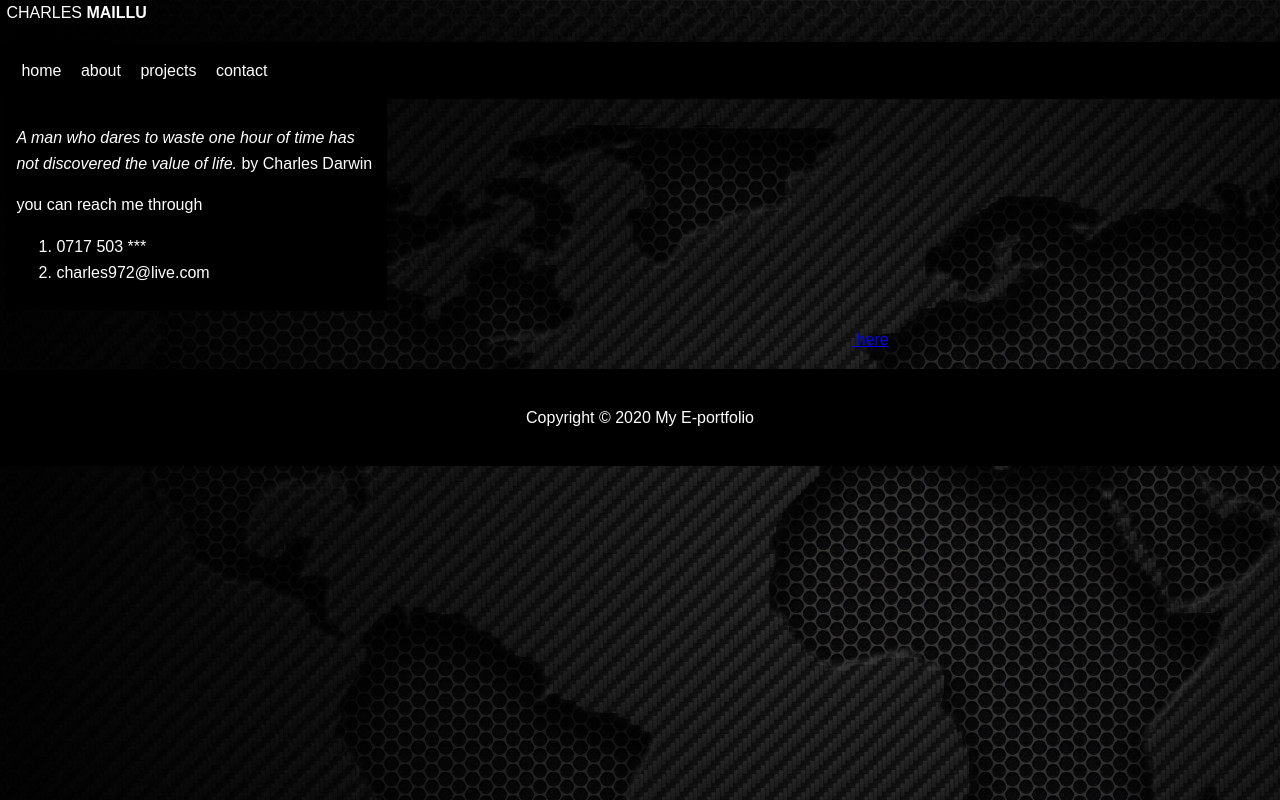
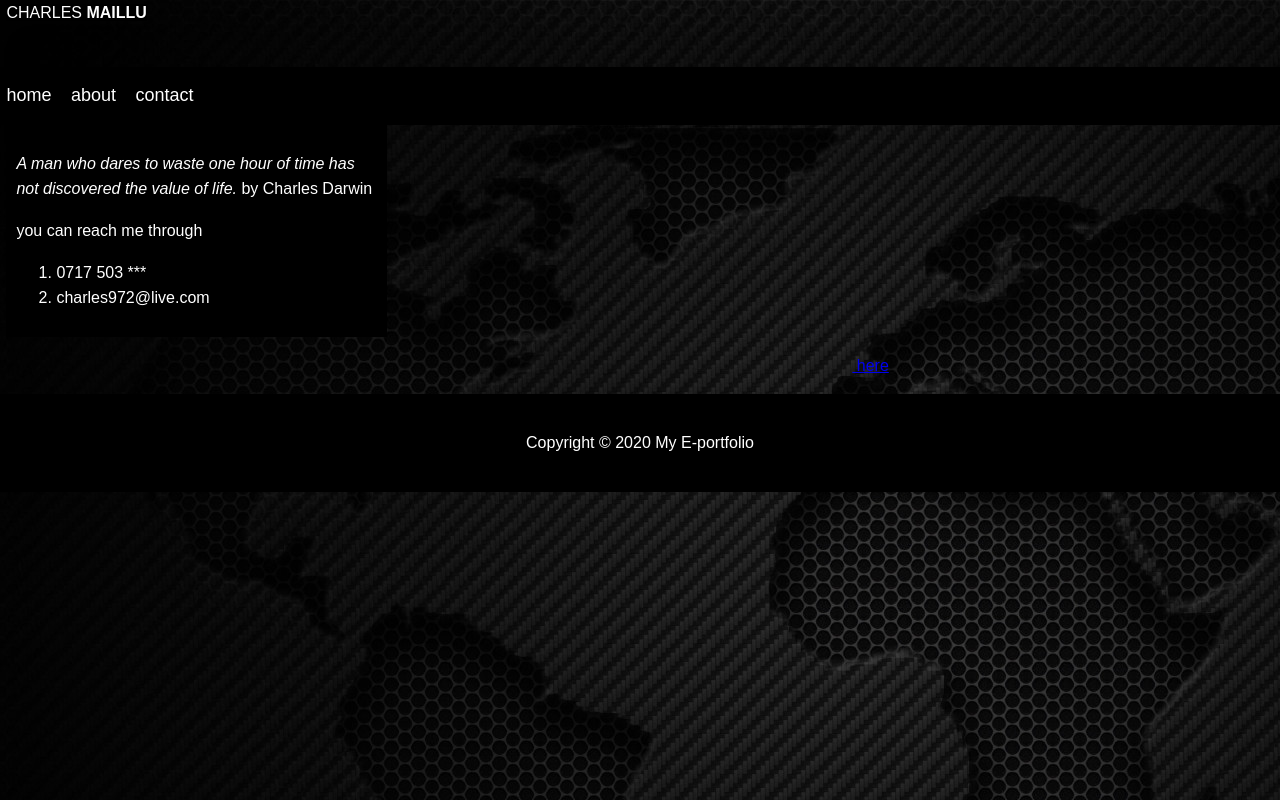
Before and after one commit to charlesmaillu/contacts, a plain HTML site: page index.html in a window 1280 px wide. Drawn offline with Linux system fonts and the light colour scheme.

Commit message:
make changes in task bar, changing url

```diff
--- a/css/styles.css
+++ b/css/styles.css
@@ -21,7 +21,6 @@ body{
 }
 
 #navbar{
-    display: flex;
     background-color: #000000;
     color: white;
 
--- a/index.html
+++ b/index.html
@@ -15,16 +15,15 @@
             <h id=mainheader>CHARLES <strong>MAILLU</strong> </p>
         </header>
 
-    </div>
+    </div>git initial-scale
 
 
     <nav id="navbar" >
         <div class="container" >
             <ul>
-                <li><a href="index.html"></a>home</li>
-                <li><a href="about.html"></a>about</li>
-                <LI><a href="projects.html"></a>projects</LI>
-                <li><a href="contact.html"></a>contact</li>
+                <li><a href="https://charlesmaillu.github.io/Portfolio">home</a></li>
+                <li><a href="https://charlesmaillu.github.io/about">about</a></li>
+                <li><a href="https://charlesmaillu.github.io/contact-info">contact</a></li>
             </ul>
         </div>
 
```
